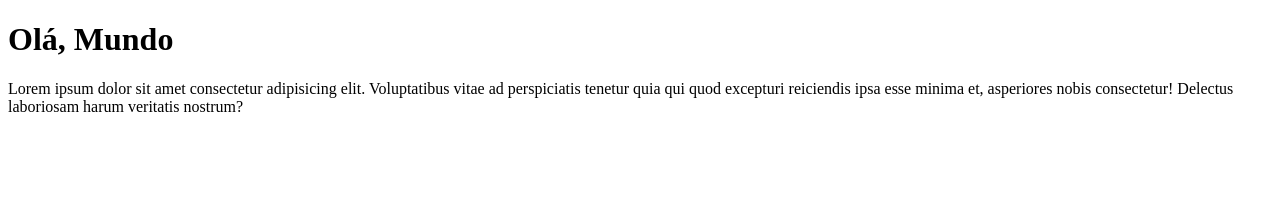
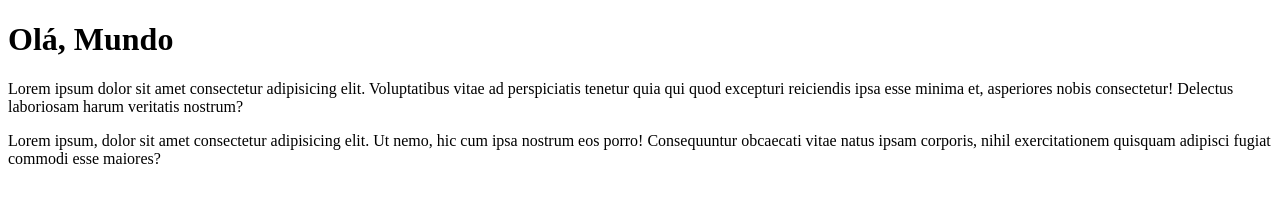
Before and after one commit to idineidegodoi/Ola-Mundo, a plain HTML site: page site-exemplo/index.html in a window 1280 px wide. Drawn offline with Linux system fonts and the light colour scheme.

Commit message:
Adicionei novo parágrafo

```diff
--- a/site-exemplo/index.html
+++ b/site-exemplo/index.html
@@ -10,5 +10,9 @@
     <h1>Olá, Mundo</h1>
     <p>Lorem ipsum dolor sit amet consectetur
      adipisicing elit. Voluptatibus vitae ad perspiciatis tenetur quia qui quod excepturi reiciendis ipsa esse minima et, asperiores nobis consectetur! Delectus laboriosam harum veritatis nostrum?</p>
-</body>
+    <p>
+        Lorem ipsum, dolor sit amet consectetur adipisicing elit. Ut nemo, hic cum ipsa nostrum eos porro! Consequuntur obcaecati vitae natus ipsam corporis, nihil exercitationem quisquam adipisci fugiat commodi esse maiores?
+
+    </p>
+    </body>
 </html>
```
